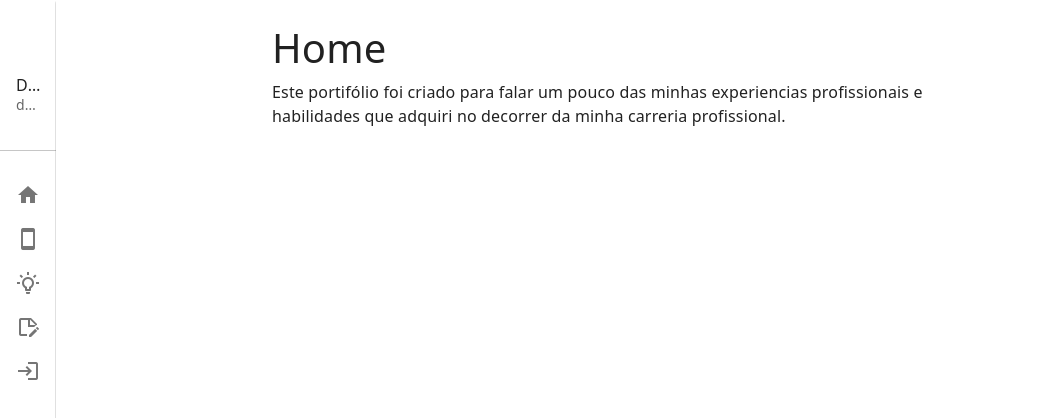
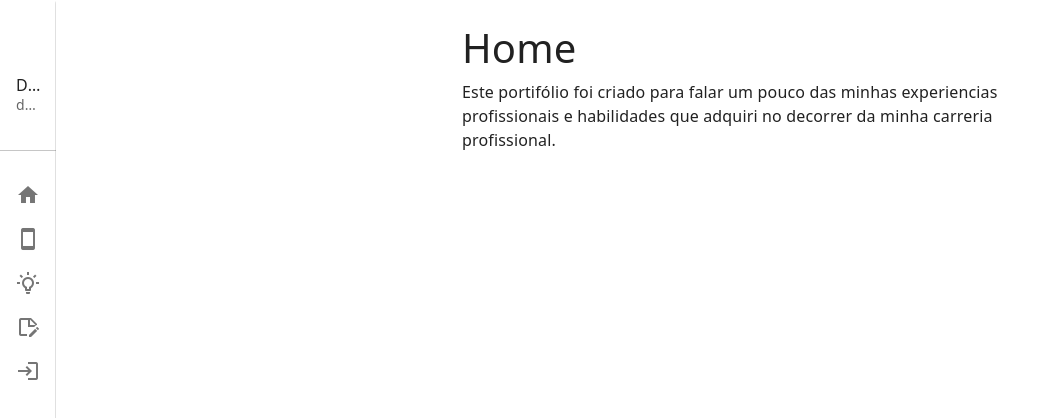
Before and after one commit to daniloscipioni/daniloscipioni-portifolio, a Vue app: page / in a window 1280 px wide. Shown: the top 418 px of the page, without its empty margins (0-1060 px from the left). Built offline with nearby package versions, Linux system fonts and the light colour scheme; no server answers; what vue-resource, vuejs-loading-plugin would draw is missing.

Commit message:
add-vuetify: fix css

```diff
--- a/src/App.vue
+++ b/src/App.vue
@@ -3,7 +3,7 @@
     <meu-header :rotas="routes" />
     <v-container>
       <v-row>
-        <v-col md="8" offset-md="2" outline >
+        <v-col md="6" offset-md="4"  >
           <v-card flat outlined>
             <router-view></router-view>
           </v-card>
--- a/src/components/login/styles/login-register.scss
+++ b/src/components/login/styles/login-register.scss
@@ -1,4 +1,6 @@
 @import url(https://fonts.googleapis.com/css?family=Roboto:300);
+
+
 .component-fade-enter-active, .component-fade-leave-active {
   transition: opacity .3s ease;
 }
```
